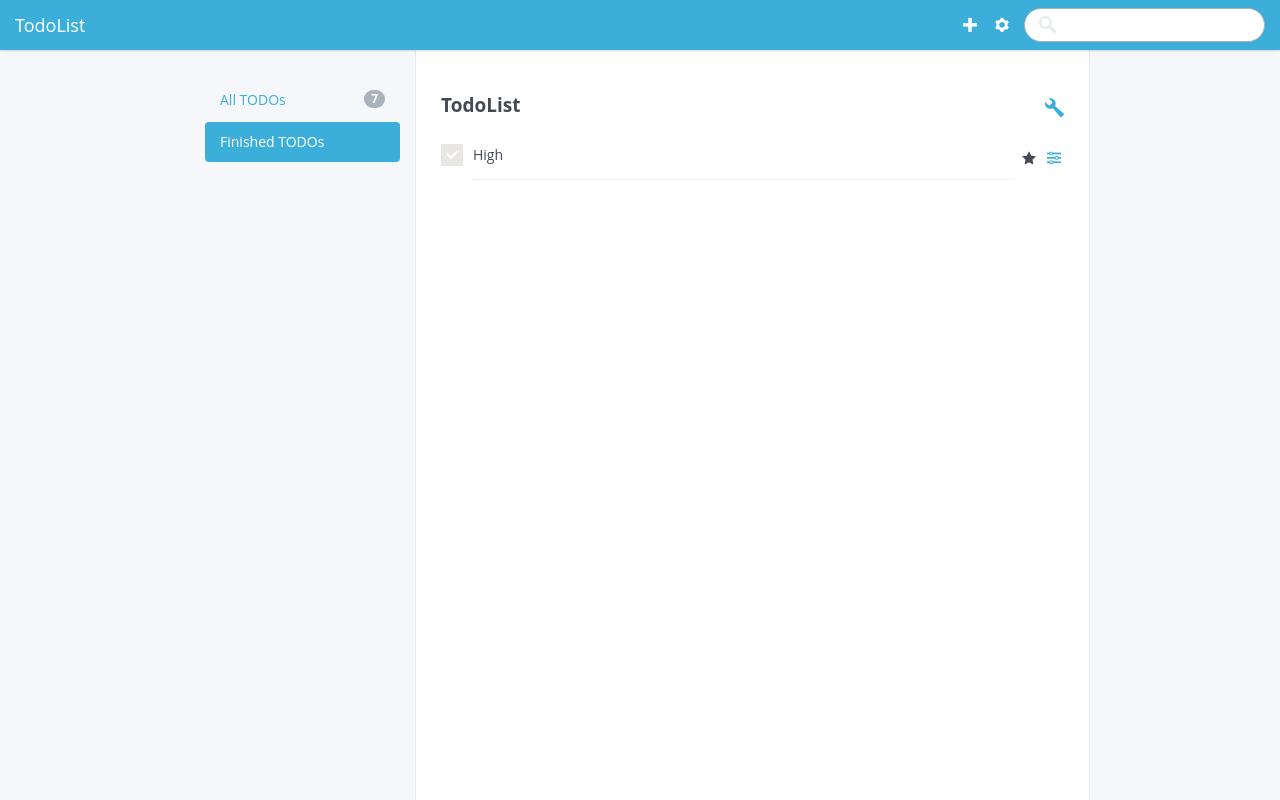
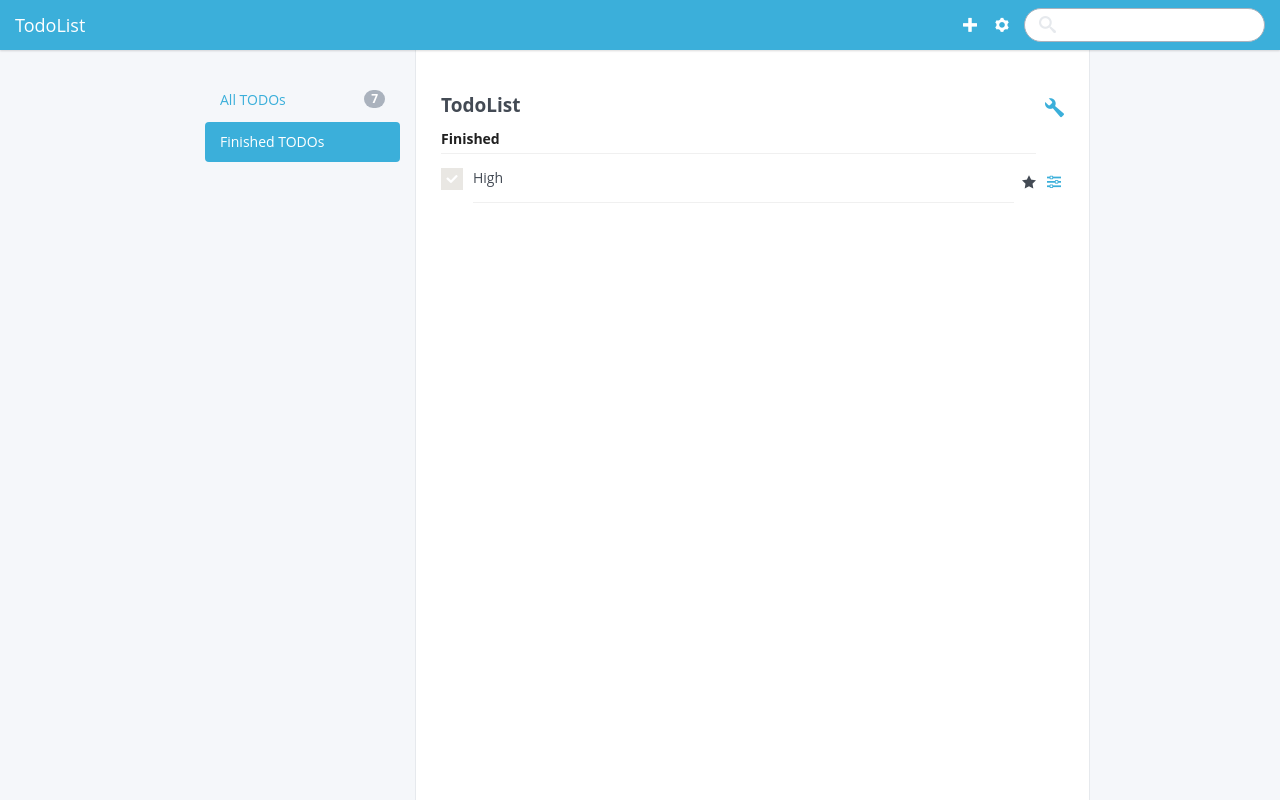
Before and after one commit to milliele/TODOLIST, a Django app: a page that uses work/templates/work/finishedworklist.html in a window 1280 px wide. Run offline with Django 3.2, Linux system fonts and the light colour scheme; data comes from the database, SQL or seed files in the repository; both versions use the stored data as it was after the commit; some libraries are stand-ins or nearby versions.

Commit message:
1. Add a title for finished TODO list

```diff
--- a/work/templates/work/finishedworklist.html
+++ b/work/templates/work/finishedworklist.html
@@ -29,7 +29,7 @@ function DeleteWork(id) {
 
 {% block finishedmodule %}
     <div class="indexbox" id="finished">
-{#      <h5 class="boxtitle">Expired</h5>#}
+      <h5 class="boxtitle">Finished</h5>
       <ul class="worklist items">
           {% for item in finishedlist %}
           <li class="worklist-item" id="{{ item.id }}-finished">
```
Also changed, not shown: db.sqlite3.
